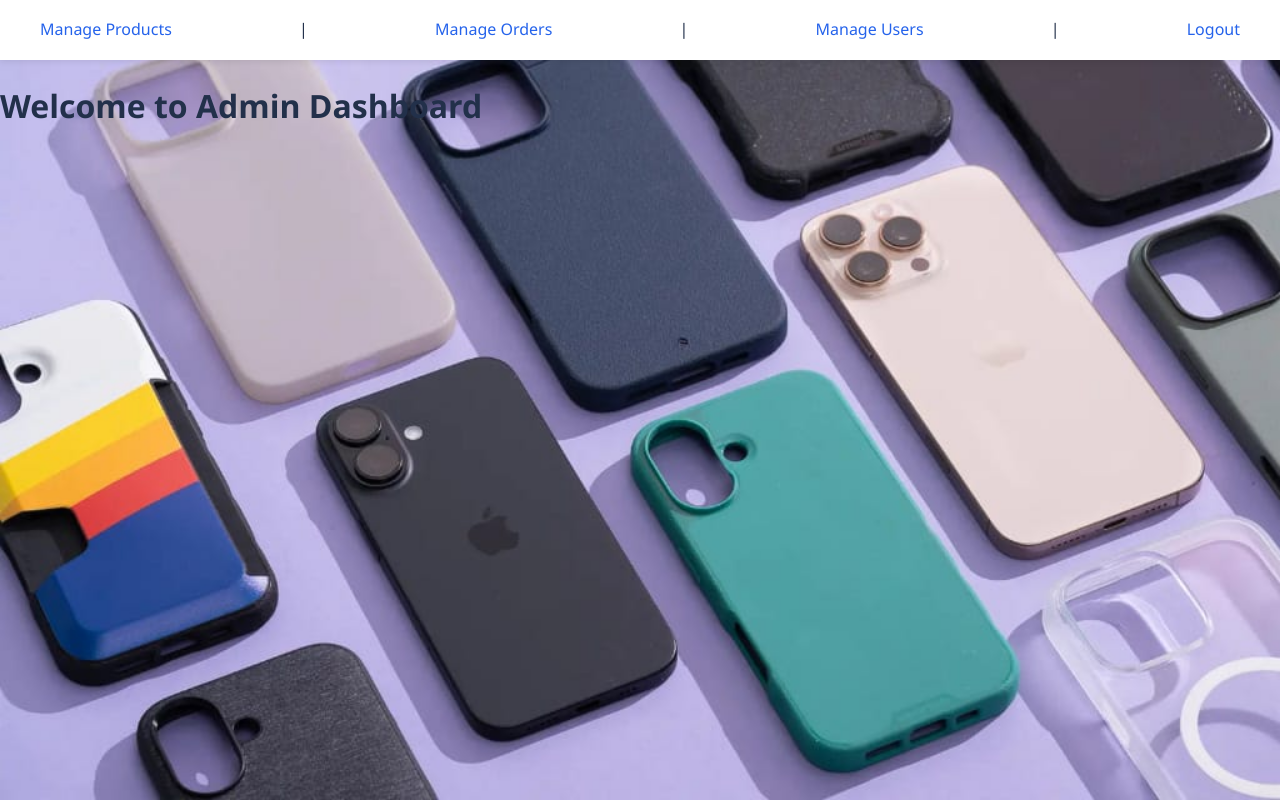
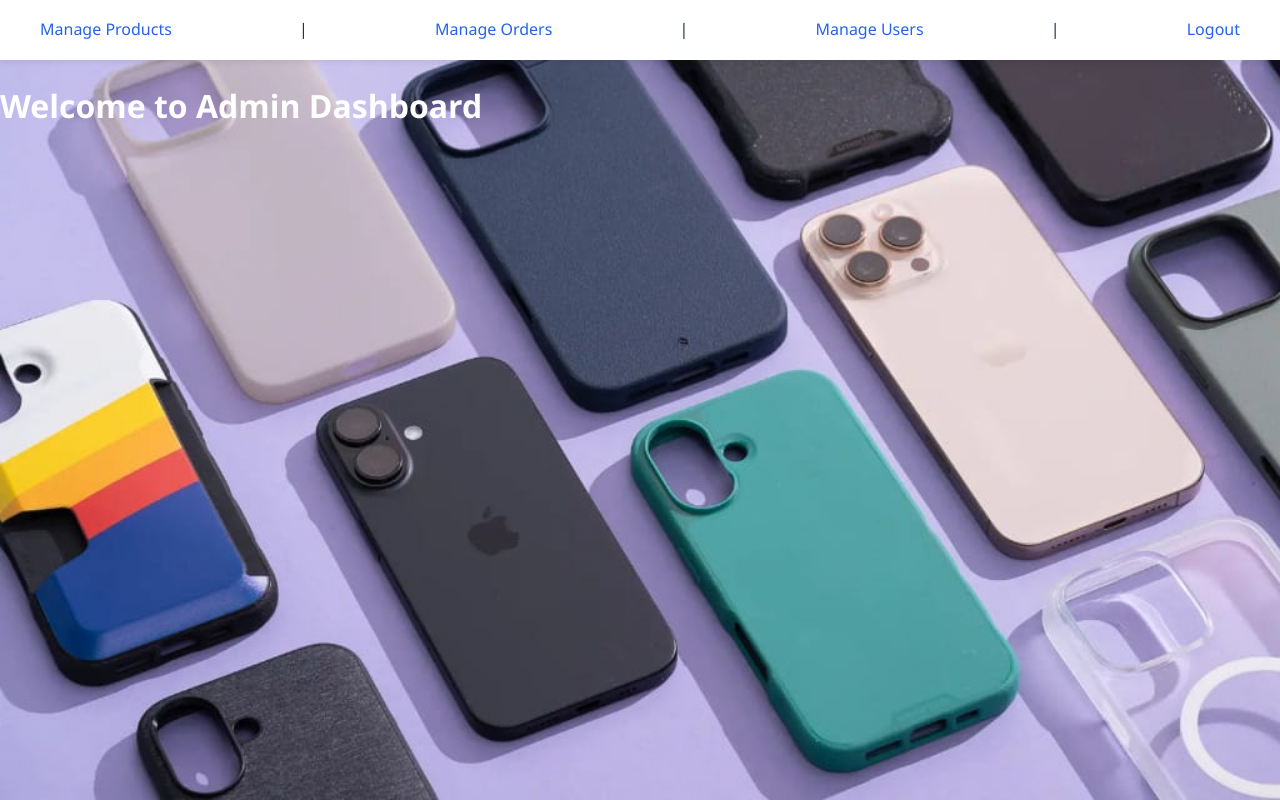
Before and after one commit to Ajmal-khan-dev/casestore_backup, a PHP site: page /admin/dashboard.php in a window 1280 px wide. Run offline with PHP 8.4, Linux system fonts and the light colour scheme; the visitor is signed in with stand-in values (Sample User, id 1).

Commit message:
changed admin dashboard

```diff
--- a/admin/dashboard.php
+++ b/admin/dashboard.php
@@ -20,8 +20,8 @@ if (!isset($_SESSION['admin_id'])) {
         }
     </style>
 </head>
-<body>
-    <h1>Welcome to Admin Dashboard</h1>
+<body style="background-color: black;">
+    <h1 style="color: white;">Welcome to Admin Dashboard</h1>
     <nav>
         <a href="manage_products.php">Manage Products</a> |
         <a href="manage_orders.php">Manage Orders</a> |
```
